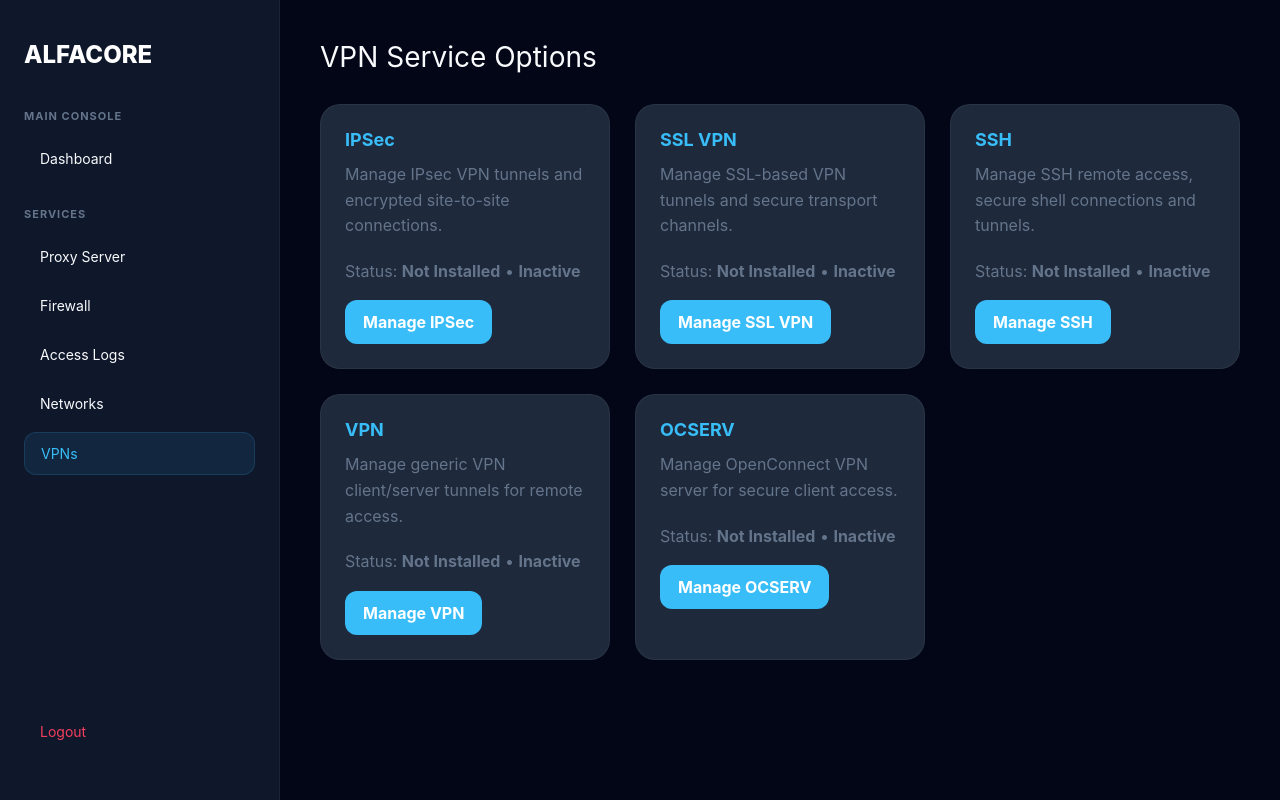
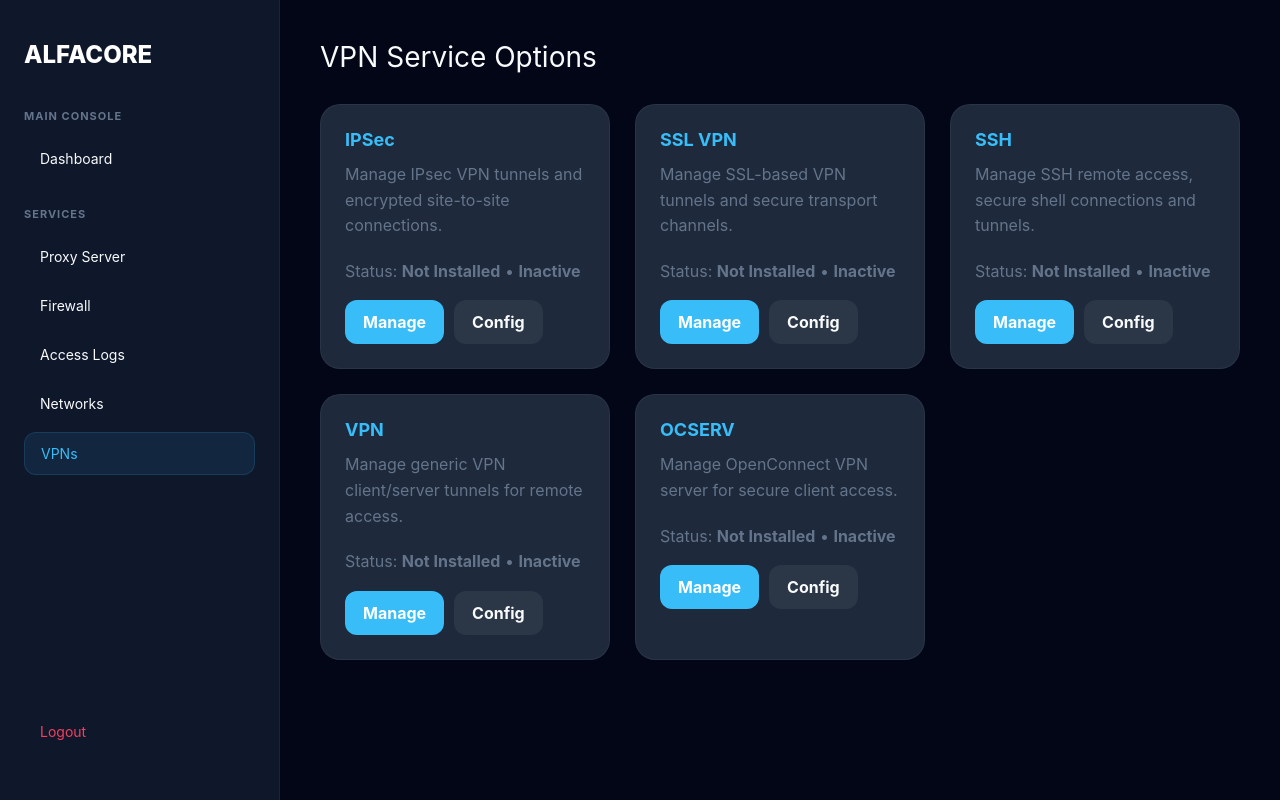
Before and after one commit to RixwanSaleem/Alfa-Core-Firewall, a FastAPI app: page /vpn in a window 1280 px wide. Run offline with FastAPI, Linux system fonts and the light colour scheme; the visitor is signed in with stand-in values (Sample User, id 1).

Commit message:
Refactor VPN management links into a button group

```diff
--- a/templates/vpns.html
+++ b/templates/vpns.html
@@ -43,7 +43,13 @@
                 <p style="margin-bottom:16px; color:var(--muted);">
                     Status: <strong>{{ 'Installed' if item.installed else 'Not Installed' }}</strong> • <strong>{{ 'Active' if item.active else 'Inactive' }}</strong>
                 </p>
-                <a href="/service/{{ item.key }}" class="btn">Manage {{ item.label }}</a>
+                <div style="display:flex; gap: 10px; flex-wrap: wrap; align-items: center;">
+                    <a href="/service/{{ item.key }}" class="btn">Manage</a>
+                    <a href="/service/{{ item.key }}/config" class="btn" style="background: rgba(255,255,255,0.06); color: var(--text);">Config</a>
+                </div>
             </div>
             {% endfor %}
+        </div>
+    </div>
+</body>
 </html>
```
